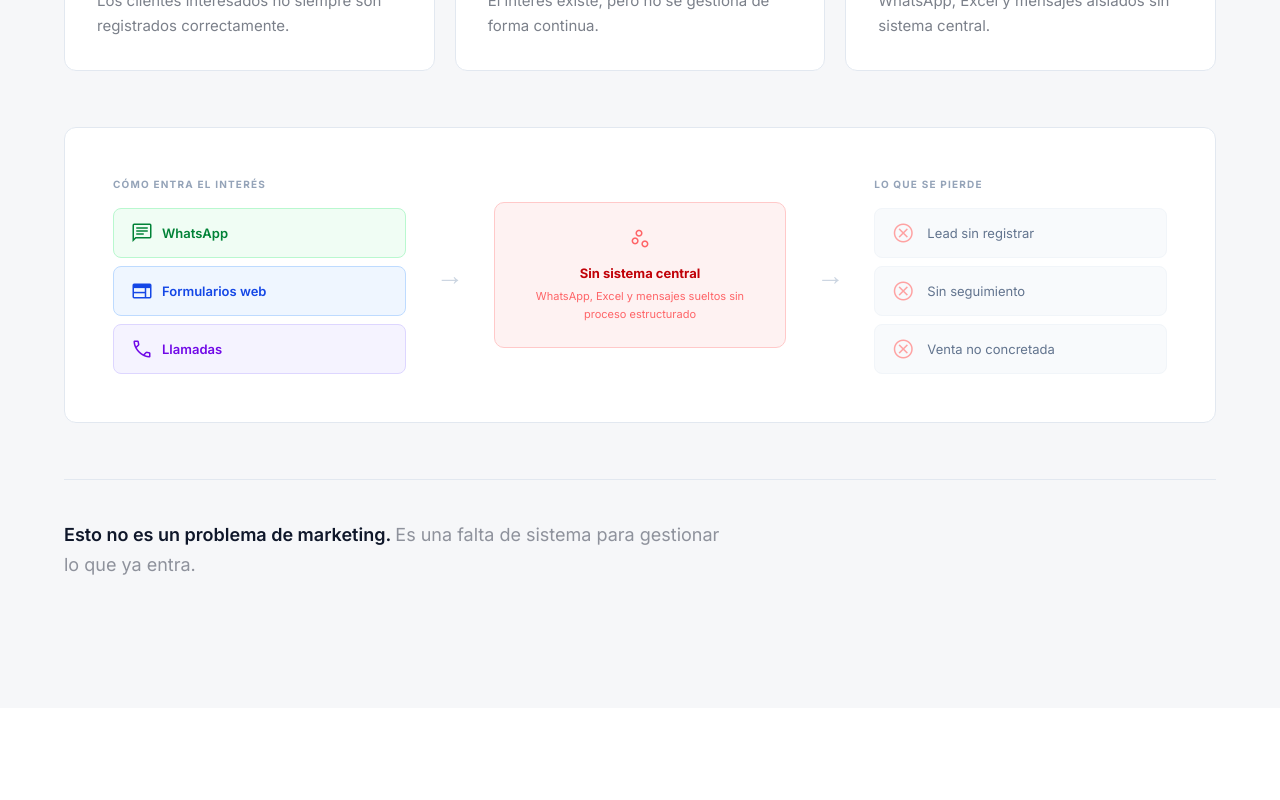
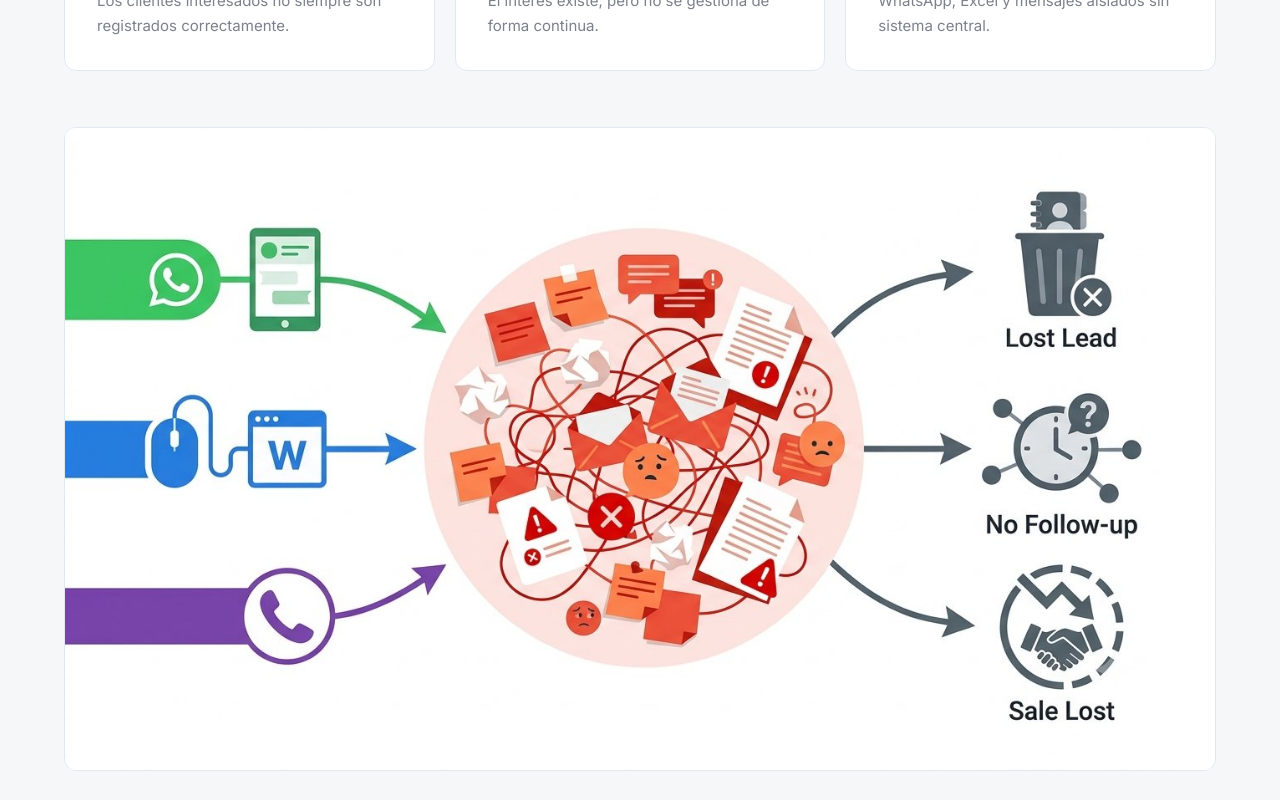
Before and after one commit to dcrecycler-ctrl/pegasuspixelsv2, a Next.js app: page / in a window 1280 px wide. Shown: the part 3020-3820 px from the top of the page. Built offline with nearby package versions, Linux system fonts and the light colour scheme.

Commit message:
feat: replace flow diagram JSX with chaos leads image

```diff
--- a/components/sections/PerceptionSection.tsx
+++ b/components/sections/PerceptionSection.tsx
@@ -86,72 +86,14 @@ export function PerceptionSection() {
           ))}
         </div>
 
-        {/* ── 4. Flow diagram ── */}
+        {/* ── 4. Flow diagram image ── */}
         <AnimateIn delay={120} className="mb-14">
-          <div className="rounded-[12px] bg-white border border-[#E2E8F0] p-8 md:p-12">
-            <div className="grid grid-cols-1 md:grid-cols-[1fr_40px_1fr_40px_1fr] gap-6 items-center">
-
-              {/* Inputs */}
-              <div>
-                <p className="text-[10px] font-bold tracking-[0.12em] text-[#94A3B8] uppercase mb-4">
-                  Cómo entra el interés
-                </p>
-                <div className="space-y-2">
-                  <div className="rounded-[8px] border border-green-200 bg-green-50 px-4 py-3 text-[13px] font-semibold text-green-700 flex items-center gap-2">
-                    <span className="material-symbols-outlined text-[16px]">chat</span> WhatsApp
-                  </div>
-                  <div className="rounded-[8px] border border-blue-200 bg-blue-50 px-4 py-3 text-[13px] font-semibold text-blue-700 flex items-center gap-2">
-                    <span className="material-symbols-outlined text-[16px]">web</span> Formularios web
-                  </div>
-                  <div className="rounded-[8px] border border-violet-200 bg-violet-50 px-4 py-3 text-[13px] font-semibold text-violet-700 flex items-center gap-2">
-                    <span className="material-symbols-outlined text-[16px]">call</span> Llamadas
-                  </div>
-                </div>
-              </div>
-
-              {/* Arrow */}
-              <div className="hidden md:flex justify-center">
-                <span className="text-[#CBD5E1] text-[28px]">→</span>
-              </div>
-
-              {/* No system */}
-              <div className="rounded-[10px] border border-red-200 bg-red-50 p-6 text-center">
-                <span className="material-symbols-outlined text-red-400 text-[32px] block mb-3">
-                  scatter_plot
-                </span>
-                <p className="text-[13px] font-bold text-red-700 mb-1">Sin sistema central</p>
-                <p className="text-[11px] text-red-400 leading-[1.6]">
-                  WhatsApp, Excel y mensajes sueltos sin proceso estructurado
-                </p>
-              </div>
-
-              {/* Arrow */}
-              <div className="hidden md:flex justify-center">
-                <span className="text-[#CBD5E1] text-[28px]">→</span>
-              </div>
-
-              {/* Lost outcomes */}
-              <div>
-                <p className="text-[10px] font-bold tracking-[0.12em] text-[#94A3B8] uppercase mb-4">
-                  Lo que se pierde
-                </p>
-                <div className="space-y-2">
-                  <div className="rounded-[8px] border border-slate-100 bg-slate-50 px-4 py-3 flex items-center gap-3">
-                    <span className="material-symbols-outlined text-red-300 text-[16px]">cancel</span>
-                    <span className="text-[13px] text-slate-500">Lead sin registrar</span>
-                  </div>
-                  <div className="rounded-[8px] border border-slate-100 bg-slate-50 px-4 py-3 flex items-center gap-3">
-                    <span className="material-symbols-outlined text-red-300 text-[16px]">cancel</span>
-                    <span className="text-[13px] text-slate-500">Sin seguimiento</span>
-                  </div>
-                  <div className="rounded-[8px] border border-slate-100 bg-slate-50 px-4 py-3 flex items-center gap-3">
-                    <span className="material-symbols-outlined text-red-300 text-[16px]">cancel</span>
-                    <span className="text-[13px] text-slate-500">Venta no concretada</span>
-                  </div>
-                </div>
-              </div>
-
-            </div>
+          <div className="rounded-[12px] bg-white border border-[#E2E8F0] overflow-hidden">
+            <img
+              src="/chaos-leads.png"
+              alt="Sin sistema central los leads se pierden"
+              className="w-full h-auto"
+            />
           </div>
         </AnimateIn>
 
```
Also changed, not shown: public/chaos-leads.png (added).
